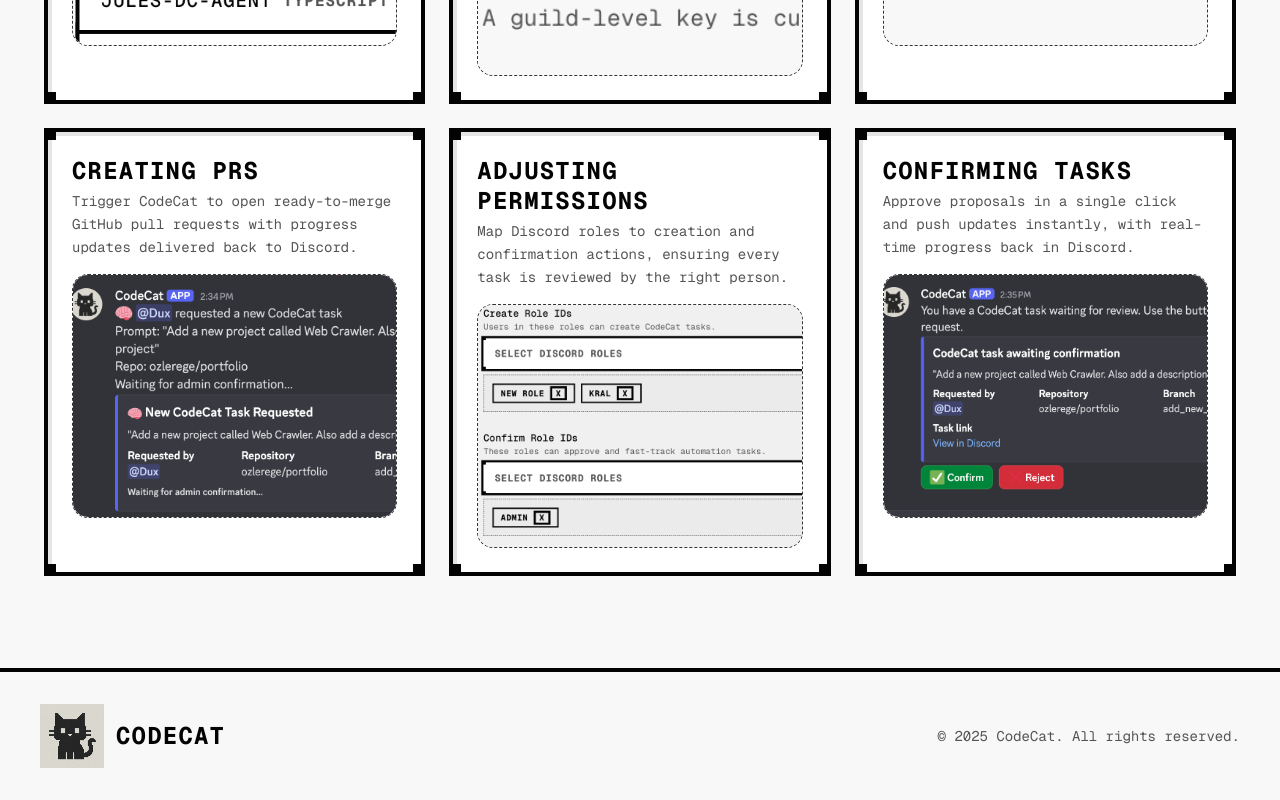
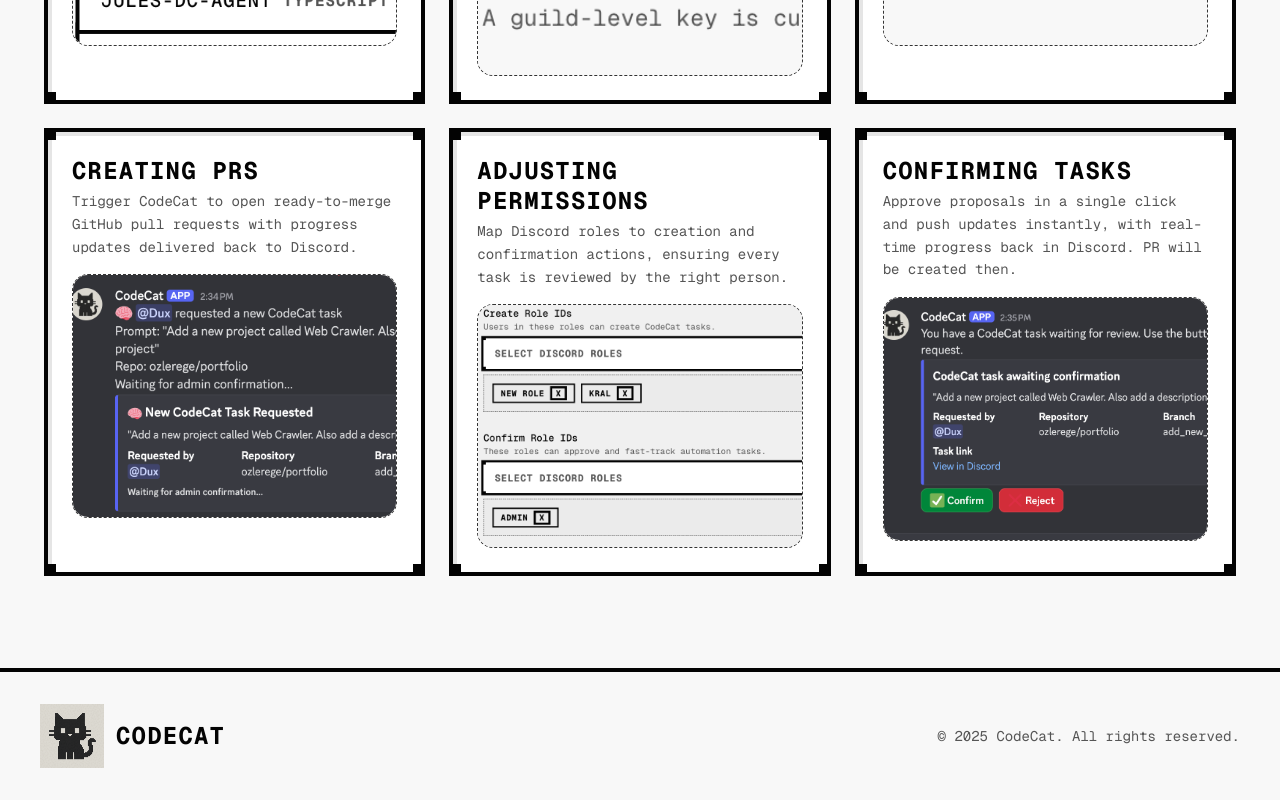
Before and after one commit to ozlerege/codecat-dc-agent, a Next.js app: page / in a window 1280 px wide. Shown: the part 1408-2208 px from the top of the page. Built offline with nearby package versions, Linux system fonts and the light colour scheme; no server answers.

Commit message:
text update

```diff
--- a/src/app/page.tsx
+++ b/src/app/page.tsx
@@ -202,7 +202,7 @@
   {
     title: "Confirming Tasks",
     description:
-      "Approve proposals in a single click and push updates instantly, with real-time progress back in Discord.",
+      "Approve proposals in a single click and push updates instantly, with real-time progress back in Discord. PR will be created then.",
     image: "/images/confirm.png",
   },
 ];
```
